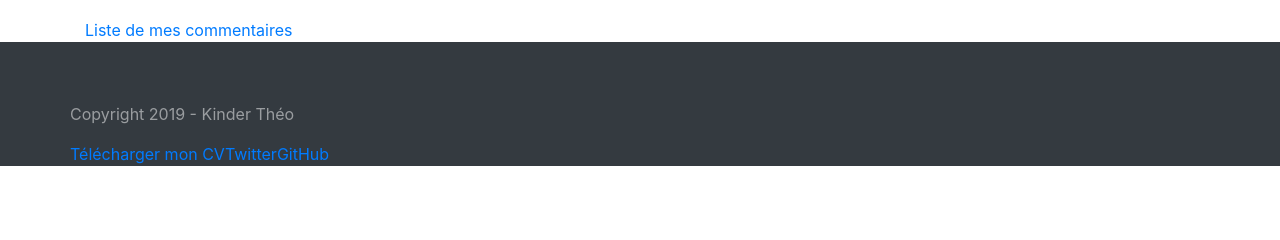
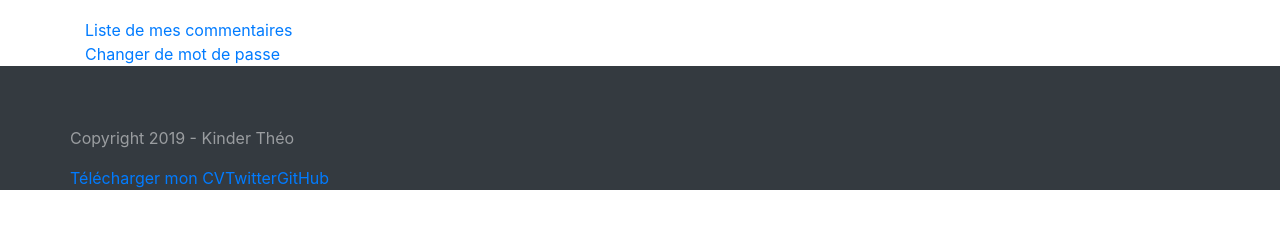
Before and after one commit to temimi94/Blog, a PHP site: template src/View/user.twig in a window 1280 px wide. Shown: the part 432-672 px from the top of the page. Run offline with PHP 8.4, Linux system fonts and the light colour scheme; the template is opened without the code that fills it, so the values that code supplies are empty; some libraries are stand-ins or nearby versions.

Commit message:
Update views

```diff
--- a/src/View/layout.twig
+++ b/src/View/layout.twig
@@ -8,19 +8,9 @@
     <meta name="generator" content="Jekyll v3.8.6">
     <title>Jumbotron Template · Bootstrap</title>
 
-    <link rel="canonical" href="https://getbootstrap.com/docs/4.4/examples/jumbotron/">
 
     <!-- Bootstrap core CSS -->
     <link rel="stylesheet" href="https://stackpath.bootstrapcdn.com/bootstrap/4.4.1/css/bootstrap.min.css" integrity="sha384-Vkoo8x4CGsO3+Hhxv8T/Q5PaXtkKtu6ug5TOeNV6gBiFeWPGFN9MuhOf23Q9Ifjh" crossorigin="anonymous">
-    <!-- Favicons -->
-    <link rel="apple-touch-icon" href="/docs/4.4/assets/img/favicons/apple-touch-icon.png" sizes="180x180">
-    <link rel="icon" href="/docs/4.4/assets/img/favicons/favicon-32x32.png" sizes="32x32" type="image/png">
-    <link rel="icon" href="/docs/4.4/assets/img/favicons/favicon-16x16.png" sizes="16x16" type="image/png">
-    <link rel="manifest" href="/docs/4.4/assets/img/favicons/manifest.json">
-    <link rel="mask-icon" href="/docs/4.4/assets/img/favicons/safari-pinned-tab.svg" color="#563d7c">
-    <link rel="icon" href="/docs/4.4/assets/img/favicons/favicon.ico">
-    <meta name="msapplication-config" content="/docs/4.4/assets/img/favicons/browserconfig.xml">
-    <meta name="theme-color" content="#563d7c">
 
 
     <style>
@@ -40,7 +30,7 @@
         }
     </style>
     <!-- Custom styles for this template -->
-    <link href="css/style.css" rel="stylesheet">
+    <link href="../public/css/style.css" rel="stylesheet">
 </head>
 <body>
     {{  include ('layout/navbar.twig') }}
--- a/src/View/login.twig
+++ b/src/View/login.twig
@@ -18,7 +18,7 @@
             <input type="checkbox" name="remember_me" class="form-check-input" id="exampleCheck1">
             <label class="form-check-label" for="exampleCheck1">Remember me</label>
         </div>
-        <button type="submit" class="btn btn-primary">Submit</button>
+        <button type="submit" class="btn btn-primary">Envoyer</button>
     </form>
 
     <a href="index.php?page=login&method=forget">Mot de passe oublié?</a>
--- a/src/View/user.twig
+++ b/src/View/user.twig
@@ -19,7 +19,43 @@
         <div class="row">
             <a href="index.php?page=user&method=listComment">Liste de mes commentaires</a>
         </div>
+        <div class="row">
+            <a href="index.php?page=user&method=changePassword">Changer de mot de passe</a>
+        </div>
     </div>
+
+
+    {% if password is defined %}
+        {% if erreur is defined %}
+            <button class="alert alert-danger">{{ erreur }}</button>
+        {% endif %}
+        {% if success is defined %}
+            <button class="alert alert-success">{{ success }}</button>
+        {% endif %}
+        <div class="container">
+            <div class="row">
+                <p>Changement de mot de passe</p>
+            </div>
+            <div class="row">
+                <form method="post" action="index.php?page=user&method=changePassword">
+                    <div class="form-group">
+                        <label for="passwrd">Ancien mot de passe</label>
+                        <input type="password" name="oldpassword" class="form-control" id="passwrd" placeholder="Ancien mot de passe">
+                    </div>
+                    <div class="form-group">
+                        <label for="passwrd">Nouveau mot de passe</label>
+                        <input type="password" name="password1" class="form-control" id="passwrd" placeholder="Nouveau mot de passe">
+                    </div>
+                    <div class="form-group">
+                        <label for="passwrd">Re-rentrez le nouveau mot de passe</label>
+                        <input type="password" name="password2" class="form-control" id="passwrd" placeholder="Vérification nouveau mot de passe">
+                    </div>
+                    <button type="submit" class="btn btn-primary">Changer</button>
+                </form>
+            </div>
+        </div>
+    {% endif %}
+
 
     {% if comment is defined %}
         <hr>
```
Also changed, not shown: src/View/admin.twig (+35 -1 lines), src/View/home.twig (+13 -4 lines).
